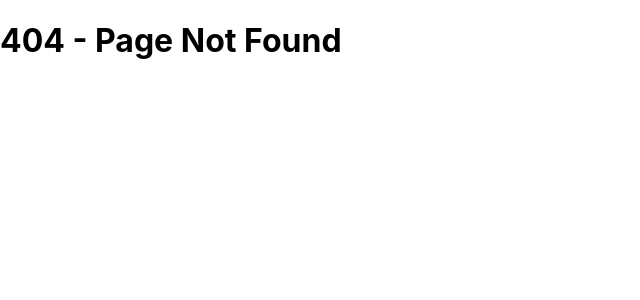
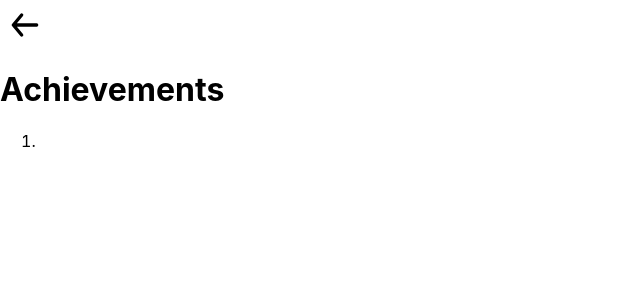
Before and after one commit to jacegar/InterfacesUsuarioGrupoE, a React (Create React App) app in the folder umadeck/: page /achievements in a window 1280 px wide. Before the commit this address had no page. Shown: the top 300 px of the page, without its empty margins (0-640 px from the left). Built offline with nearby package versions, Linux system fonts and the light colour scheme.

Commit message:
Añadidas las paginas basicas y las rutas entre ellas

```diff
--- a/umadeck/src/App.js
+++ b/umadeck/src/App.js
@@ -1,8 +1,11 @@
-import React from 'react';
-import './App.css';
-import {BrowserRouter, Routes, Route} from 'react-router-dom';
-import StartPage from './components/mainmenu/StartPage';
-import ErrorPage from './components/error/ErrorPage';
+import React from "react";
+import "./App.css";
+import {BrowserRouter, Routes, Route} from "react-router-dom";
+import StartPage from "./components/mainmenu/StartPage";
+import ErrorPage from "./components/error/ErrorPage";
+import AchievementsPage from "./components/achievements/AchievementsPage";
+import CollectionPage from "./components/collection/CollectionPage";
+import NewGame from "./components/newGame/NewGame";
 
 function App(){
     return(
@@ -10,6 +13,9 @@ function App(){
         <Routes>
             <Route path="/" element={<StartPage/>}/>
             <Route path="*" element={<ErrorPage/>}/>
+            <Route path="/achievements" element={<AchievementsPage/>}/>
+            <Route path="/collection" element={<CollectionPage/>}/>
+            <Route path="/new-game" element={<NewGame/>}/>
         </Routes>
     </BrowserRouter>
     );
--- /dev/null
+++ b/umadeck/src/components/achievements/AchievementsPage.js
@@ -0,0 +1,15 @@
+import GoBackArrow from "../common/GoBackArrow";
+
+function AchievementsPage() {
+  return (
+    <div>
+      <GoBackArrow/>
+      <h1>Achievements</h1>
+      <ol>
+        <li>{/*En cada li deberia ir un componente de la clase logro*/}</li>
+      </ol>
+    </div>
+  );
+}
+
+export default AchievementsPage;
--- /dev/null
+++ b/umadeck/src/components/collection/CollectionPage.js
@@ -0,0 +1,15 @@
+import GoBackArrow from "../common/GoBackArrow";
+
+function CollectionPage() {
+  return (
+    <div className="collection-page">
+      <GoBackArrow/>
+      <h1>Collection Page</h1>
+      <ol>
+        <li>{/*En cada li deberia ir un componente de la clase carta*/}</li>
+      </ol>
+    </div>
+  );
+}
+
+export default CollectionPage;
--- /dev/null
+++ b/umadeck/src/components/common/GoBackArrow.css
@@ -0,0 +1,6 @@
+img{
+    width: 40px;
+    height: 40px;
+    margin-left: 5px;
+    margin-top: 5px;
+}
--- /dev/null
+++ b/umadeck/src/components/common/GoBackArrow.js
@@ -0,0 +1,15 @@
+import {Link} from "react-router-dom";
+import "./GoBackArrow.css";
+
+//Esta flecha es un componente que se utiliza para volver al inicio
+function GoBackArrow(){
+    return(
+        <div className="go-back-arrow">
+            <Link to="/">
+                <img src="/assets/arrow-back.svg" alt="Go Back" />
+            </Link>
+        </div>
+    )
+}
+
+export default GoBackArrow;
--- a/umadeck/src/components/mainmenu/MainMenu.js
+++ b/umadeck/src/components/mainmenu/MainMenu.js
@@ -1,9 +1,17 @@
+import { Link } from "react-router-dom";
+
 function MainMenu(){
     return (
         <div>
-            <button>Partida Nueva</button>
-            <button>Logros</button>
-            <button>Colección</button>
+            <Link to="/new-game">
+                <button>Partida Nueva</button>
+            </Link>
+            <Link to= "/achievements">
+                <button>Logros</button>
+            </Link>
+            <Link to= "/collection">
+                <button>Colección</button>
+            </Link>
         </div>
     );
 }
--- /dev/null
+++ b/umadeck/src/components/newGame/NewGame.js
@@ -0,0 +1,13 @@
+import GoBackArrow from "../common/GoBackArrow";
+
+//Desde esta pagina se deberia poder elegir las cartas para la nueva partida
+function NewGame(){
+    return (
+        <div>
+            <GoBackArrow/>
+            <h1>Elige las cartas del equipo</h1>
+        </div>
+    );
+}
+
+export default NewGame;
```
Also changed, not shown: umadeck/public/assets/arrow-back.svg (added).
